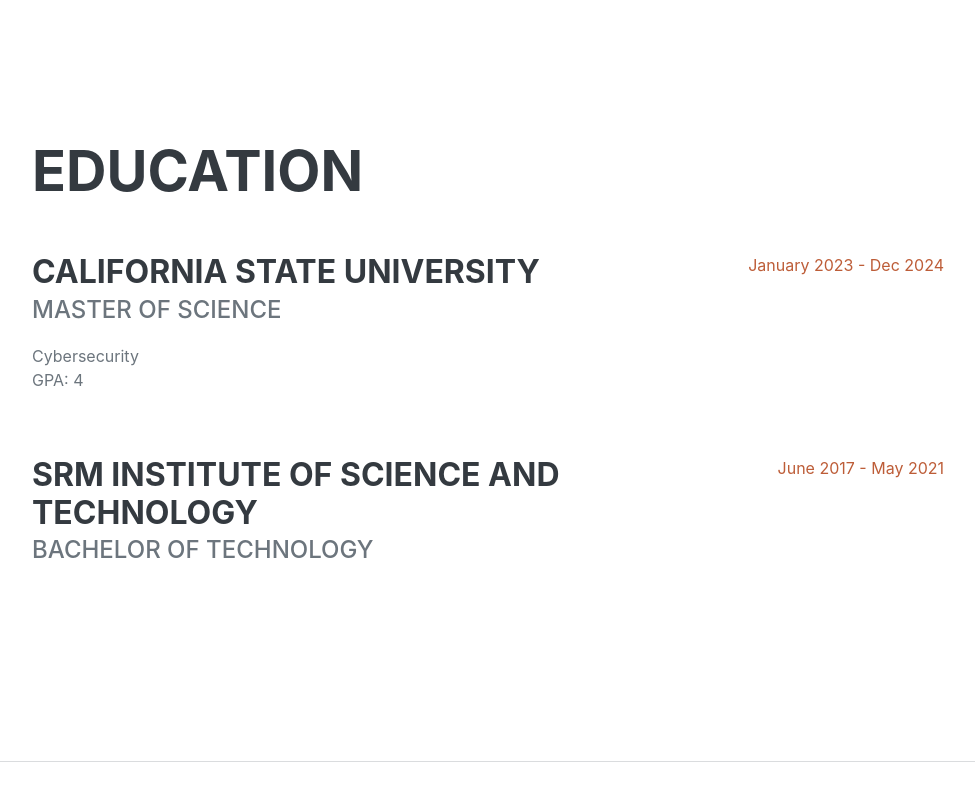
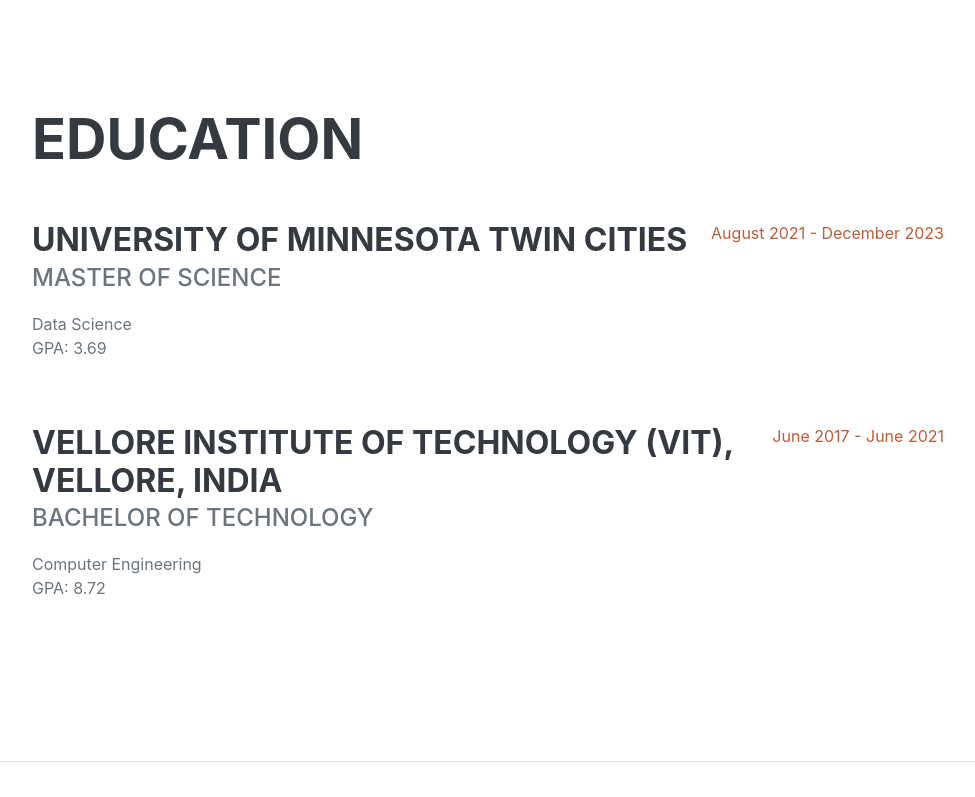
Before and after one commit to Shashank-Magdi08/Portfolio, a website: page index.html in a window 1280 px wide. Shown: the part 2216-3013 px from the top of the page, without its empty margins (288-1263 px from the left). Drawn offline with nearby package versions, Linux system fonts and the light colour scheme; a web font is replaced by a local one.

Commit message:
Update index.html

```diff
--- a/index.html
+++ b/index.html
@@ -64,7 +64,7 @@
                     <div class="d-flex flex-column flex-md-row justify-content-between mb-5">
                         <div class="flex-grow-1">
                             <h3 class="mb-0">Big Data Researcher</h3>
-                            <div class="subheading mb-3">Institute for Health Informatics, Unniversity of Minnesota </div>
+                            <div class="subheading mb-3">Institute for Health Informatics, University of Minnesota </div>
                             <p>
                                 <ul>
                                     <li>Analyzed Hopkins High School students progressing from Grade 10 => 11 in the last 15 cohorts. Clarified performance indicators, identified underperforming departments/courses, uncovered popular course sequences. </li>
@@ -106,12 +106,12 @@
                             <div class="subheading mb-3">Gramener</div>
                              <p>
                                 <ul>
-                                    <li>Implemented Credit Card Fraud Detection by incorporating Artificial Neural Networks, attaining a precision of 0.79.  </li>
+                                    <li>Implemented Credit Card Fraud Detection by incorporating Artificial Neural Networks, attaining a precision of 0.79.</li>
                                     <li>Set up a CNN model with a Haar Cascade Classifier for Face Mask Classification and Detection. </li>
                                 </ul>
                         </p>
                         </div>
-                        <div class="flex-shrink-0"><span class="text-primary">September 2008 - June 2010</span></div>
+                        <div class="flex-shrink-0"><span class="text-primary">September 2020 - November 2020</span></div>
                     </div>
                 </div>
             </section>
@@ -122,20 +122,21 @@
                     <h2 class="mb-5">Education</h2>
                     <div class="d-flex flex-column flex-md-row justify-content-between mb-5">
                         <div class="flex-grow-1">
-                            <h3 class="mb-0">California State University</h3>
+                            <h3 class="mb-0">University of Minnesota Twin Cities</h3>
                             <div class="subheading mb-3">Master of Science</div>
-                            <div>Cybersecurity</div>
-                            <p>GPA: 4</p>
+                            <div>Data Science</div>
+                            <p>GPA: 3.69</p>
                         </div>
-                        <div class="flex-shrink-0"><span class="text-primary">January 2023 - Dec 2024</span></div>
+                        <div class="flex-shrink-0"><span class="text-primary">August 2021 - December 2023</span></div>
                     </div>
                     <div class="d-flex flex-column flex-md-row justify-content-between">
                         <div class="flex-grow-1">
-                            <h3 class="mb-0">SRM Institute of Science and Technology</h3>
+                            <h3 class="mb-0">Vellore Institute of Technology (VIT), Vellore, India</h3>
                             <div class="subheading mb-3">Bachelor of Technology</div>
-                            <!--<p>GPA: 3.56</p>-->
+                            <div>Computer Engineering </div>
+                            <p>GPA: 8.72</p>
                         </div>
-                        <div class="flex-shrink-0"><span class="text-primary">June 2017 - May 2021</span></div>
+                        <div class="flex-shrink-0"><span class="text-primary">June 2017 - June 2021</span></div>
                     </div>
                 </div>
             </section>
```
